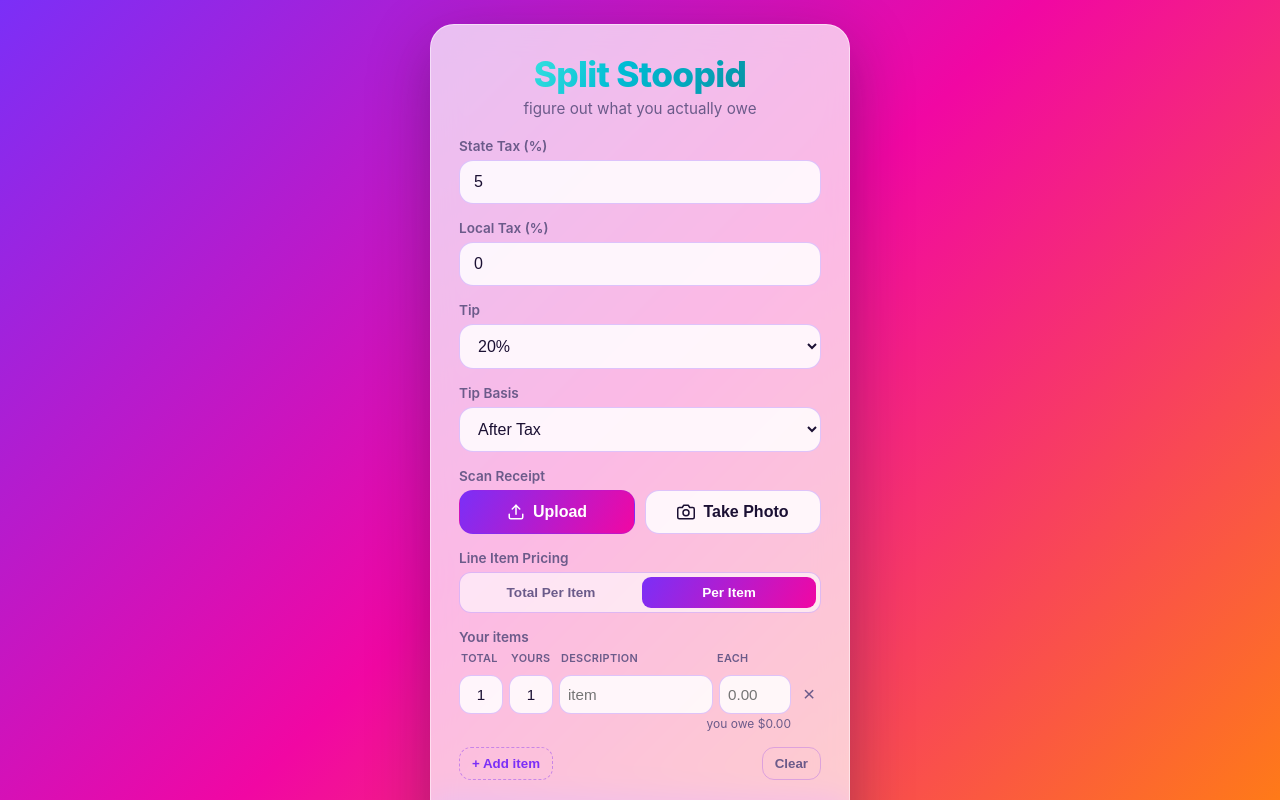
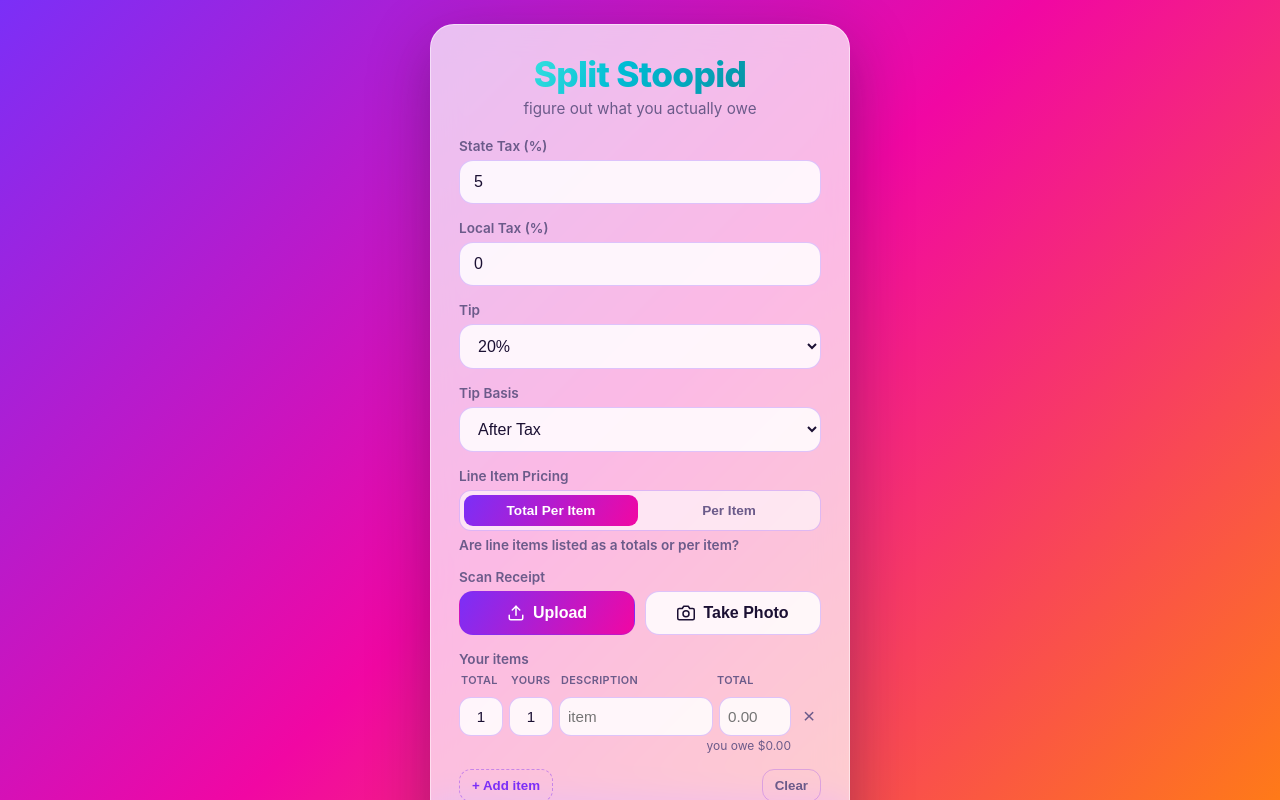
Before and after one commit to wattry/splitstupid, a React (Vite) app: page / in a window 1280 px wide. Shown: the top 800 px of the page. Built offline with nearby package versions, Linux system fonts and the light colour scheme.

Commit message:
Adjust location of inputs

```diff
--- a/src/App.jsx
+++ b/src/App.jsx
@@ -84,7 +84,7 @@ export default function App() {
   const [basisLabel, setBasisLabel] = useState(BASIS_OPTIONS[1].label)
   const [items, setItems] = useState(() => [makeRow()])
   // true => Price column is per single unit; false => Price is total for all units.
-  const [perUnit, setPerUnit] = useState(true)
+  const [perUnit, setPerUnit] = useState(false)
   // Flat-tip mode inputs (used only when the FLAT_TIP option is selected).
   const [tipAmount, setTipAmount] = useState('')
   const [finalTotal, setFinalTotal] = useState('')
@@ -200,8 +200,6 @@ export default function App() {
           </select>
         </div>}
 
-        <ScanReceipt items={items} setItems={setItems} perUnit={perUnit} />
-
         <div className="field toggle">
           <span className="field__label">Line Item Pricing</span>
           <button
@@ -214,7 +212,10 @@ export default function App() {
             <span className={!perUnit ? 'toggle__on' : ''}>Total Per Item</span>
             <span className={perUnit ? 'toggle__on' : ''}>Per Item</span>
           </button>
+            <span className="field__label">Are  line items listed as a totals or per item?</span>
         </div>
+
+        <ScanReceipt items={items} setItems={setItems} perUnit={perUnit} />
 
         <ItemRows items={items} setItems={setItems} perUnit={perUnit} />
 
```
